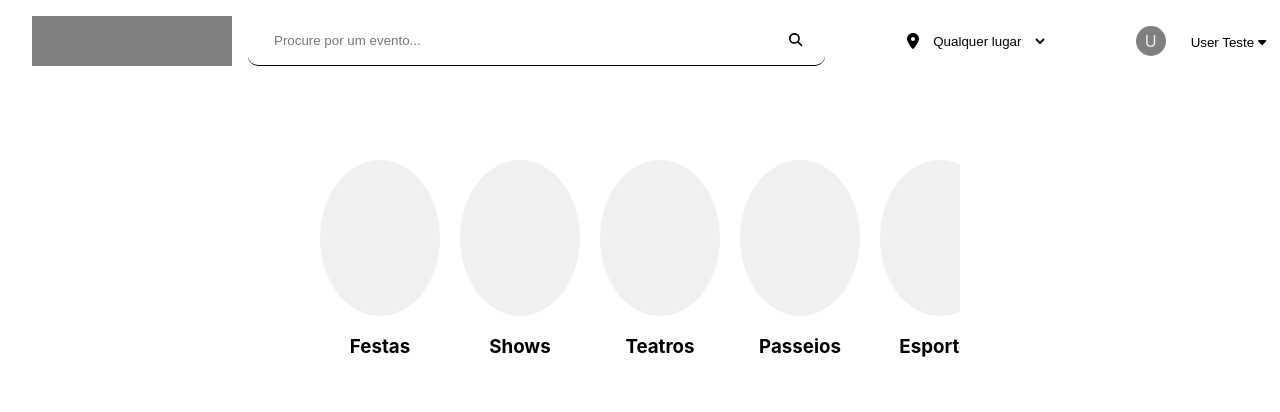
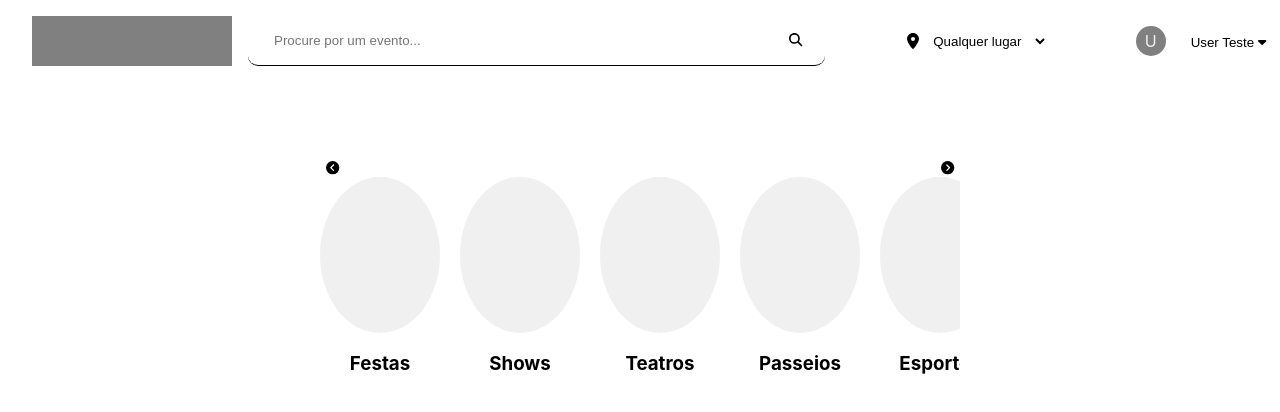
Before and after one commit to PedroCestaro/Eventy-front, a React (Create React App) app: page / in a window 1280 px wide. Shown: the top 412 px of the page. Built offline with nearby package versions, Linux system fonts and the light colour scheme.

Commit message:
[feat] creating the category carousel

```diff
--- a/src/components/categoryCaroseul/categoryCaroseul.tsx
+++ b/src/components/categoryCaroseul/categoryCaroseul.tsx
@@ -1,19 +1,53 @@
-import React from "react";
+import React, { useEffect, useState, useRef } from "react";
 
 import "./categoryCarousel.css"
 
 import data from "../../data/categories";
 import CategoryItem from "./categoryItem";
 
+import { FontAwesomeIcon } from '@fortawesome/react-fontawesome'
+import { faCircleChevronLeft, faCircleChevronRight } from '@fortawesome/free-solid-svg-icons'
+
 export default function CategoryCarousel(){
+
+    const swiper = useRef<HTMLDivElement>(null)
+
+    const[swipe, setSwipe] = useState(0);
+    const [arrowRightActive, setArrowRightActive] = useState(true);
+    const [arroLeftActive, setArrowLeftActive] = useState(false)
+
+    const handleSwipeRigth = () => {
+        let newSwipeValue = swipe + 140
+        setSwipe(newSwipeValue);
+    }
+
+    const handleSwipeLeft = () => {
+        let newSwipeValue = swipe - 140
+        setSwipe(newSwipeValue);
+    }
+
+    useEffect(() => {
+
+    if(swiper.current != null){
+        swiper.current.style.transform = `translateX(${swipe}px)`;
+    }
+
+
+    }, [swipe]);
 
     return(
         <div id="carousel-categories">
-            <div id="swiper-category">
+                <div id="carousel-buttons">
+                    <button onClick={e => handleSwipeLeft()} > <FontAwesomeIcon icon={faCircleChevronLeft}/> </button>
+                    <button onClick={e => handleSwipeRigth()} > <FontAwesomeIcon icon={faCircleChevronRight}/> </button>
+                </div>
+            <div id="swiper-category" ref={swiper}>
                 {
-                    data.categories.map((category) => {
+                    data.categories.map((category, index) => {
                         return(
-                            <CategoryItem key={category.id} id={category.id} name={category.name} />
+                            <div key={index} className={index == 0? 'active': ''}>
+                            <CategoryItem  id={category.id} name={category.name} />
+                            </div>
                         )
                     })
                 }
--- a/src/components/categoryCaroseul/categoryCarousel.css
+++ b/src/components/categoryCaroseul/categoryCarousel.css
@@ -8,4 +8,15 @@
 #swiper-category{
     display: flex;
     width: min-content;
+    transition: 0.5ms ease;
 }
+
+#carousel-buttons{
+    display: flex;
+    justify-content: space-between;
+}
+#carousel-buttons button{
+    background: none;
+    cursor: pointer;
+    border: none;
+}
--- a/src/data/categories.js
+++ b/src/data/categories.js
@@ -34,7 +34,7 @@ export default {
             "name" : "Cursos"
         },
         {
-            "id" : 0,
+            "id" : 8,
             "name" : "Gastronomia"
         },
         {
```
